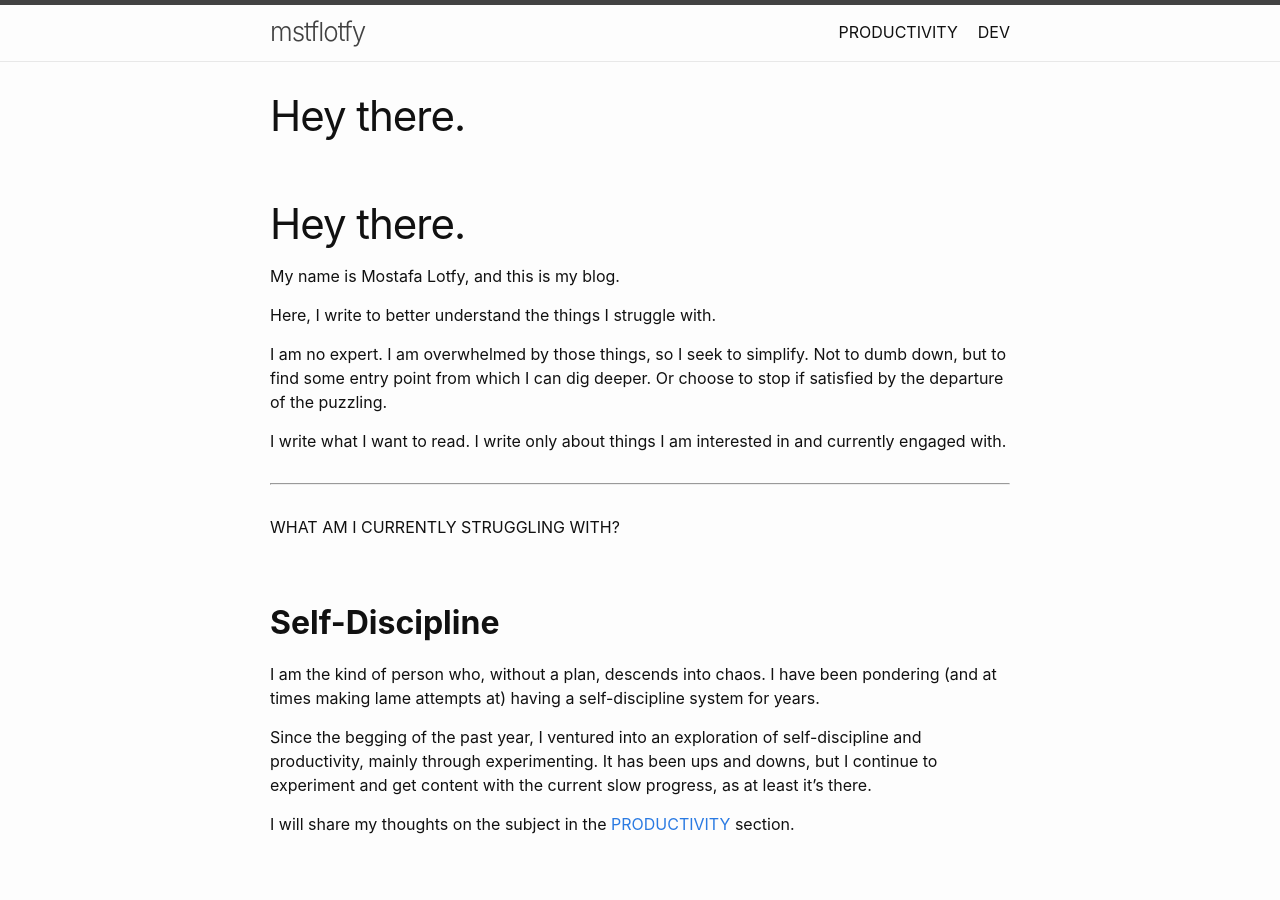
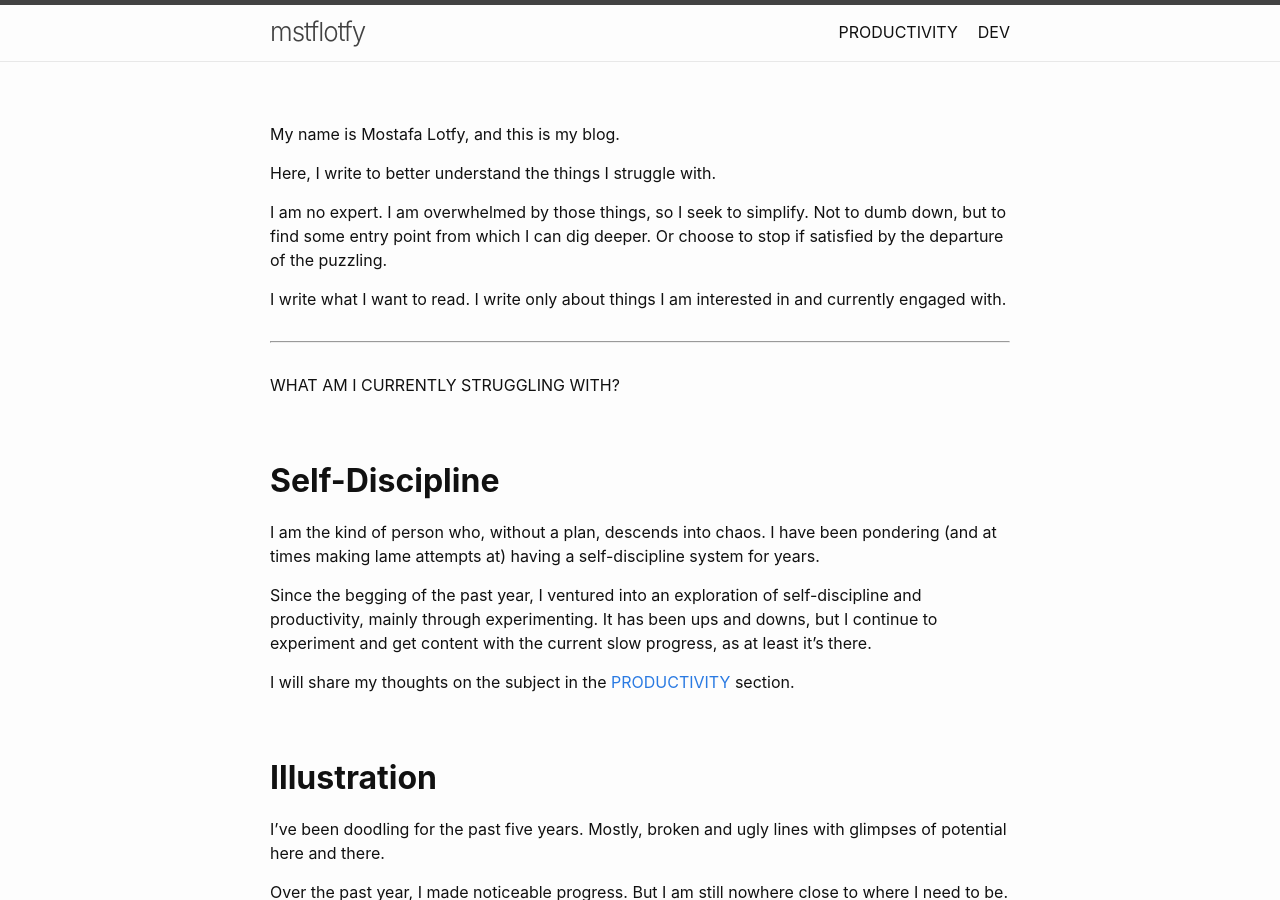
Before and after one commit to mstflotfy/mstflotfy.github.io, a Jekyll site: the page built from index.md, in a window 1280 px wide and 900 px high. Built offline with Jekyll 4.4.1, drawn with Linux system fonts in a browser that asks for light colours; our own code applies the rules of GitHub Pages for plain Markdown files; part of the change alters nothing that is shown.

```diff
--- a/index.md
+++ b/index.md
@@ -6,11 +6,9 @@
 # See: https://jekyllrb.com/docs/themes/#overriding-theme-defaults
 #
 layout: home
-Title:
 ---
-
-# Hey there.
-
+{{# Hey there.
+}}
 My name is Mostafa Lotfy, and this is my blog.
 
 Here, I write to better understand the things I struggle with.
```
